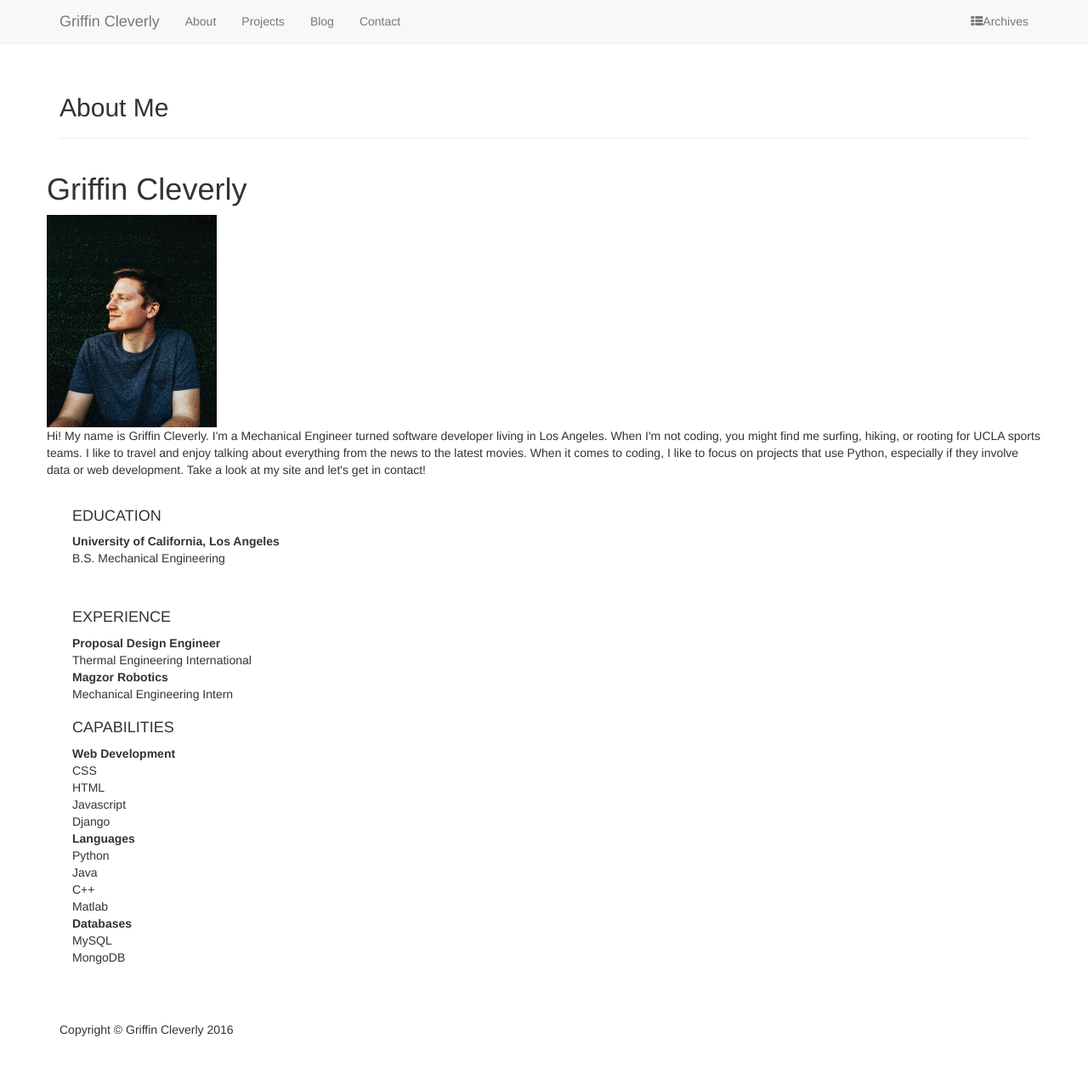
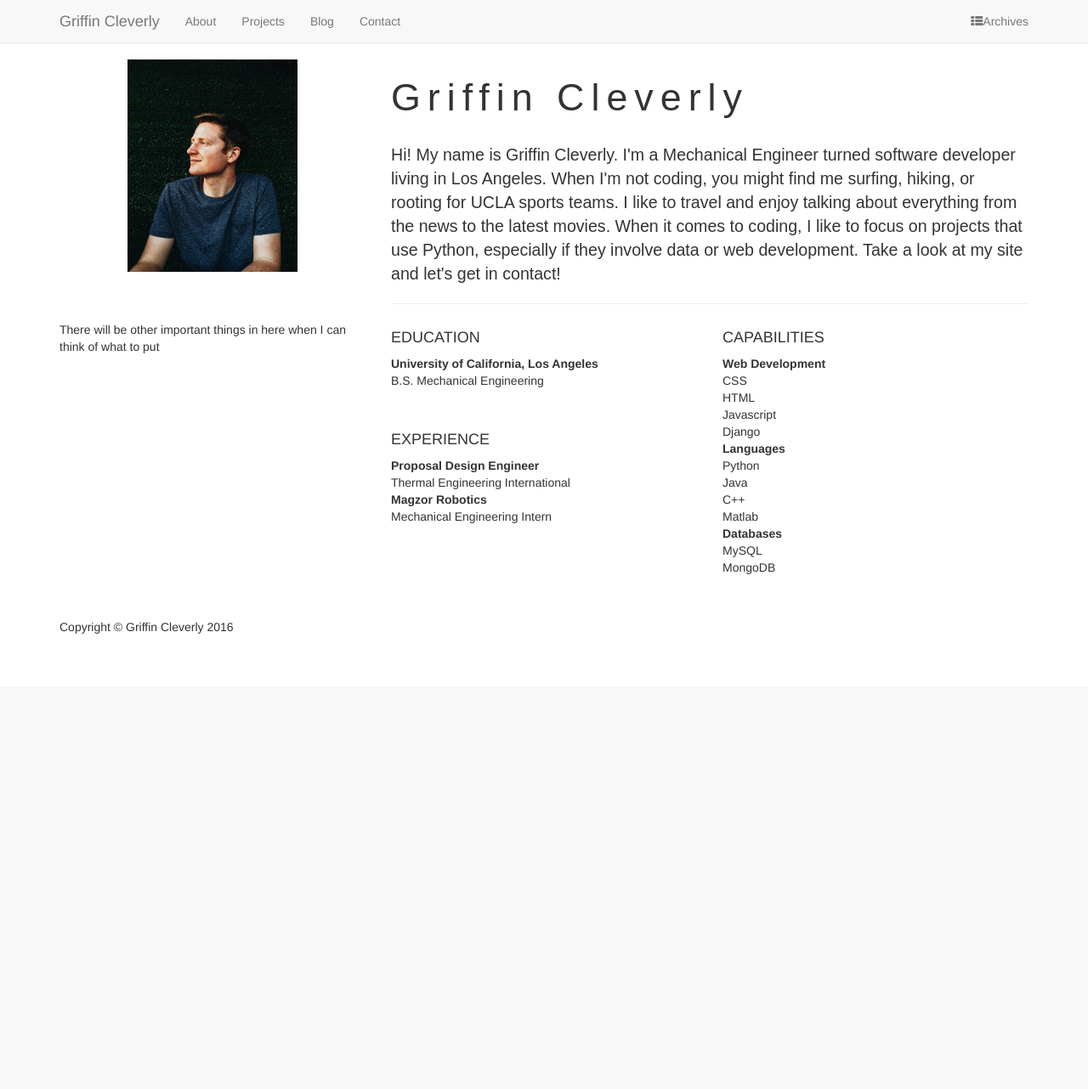
Before and after one commit to gcleverly/my-blog, a Django app: page /about_me in a window 1280 px wide. Shown: the whole page at 85% size. After the commit the page ends 746 px from the top, so only its background shows below. Run offline with Django 3.2, Linux system fonts and the light colour scheme; some libraries are stand-ins or nearby versions.

Commit message:
about me features improved layout blog posts are more functional

```diff
--- a/assets/css/blog-post.css
+++ b/assets/css/blog-post.css
@@ -35,3 +35,22 @@ footer {
     letter-spacing: 8px;
     color: WHITE;
 }
+.social-icon {
+  width: 20px;
+  height: 20px;
+  margin: 0 5px;
+  color: #777;
+}
+.aboutme {
+    font-family: 'PONTIAC_BLACK', sans-serif;
+    font-size: 3.2em;
+    letter-spacing: 8px;
+}
+.aboutm {
+    font-family: 'PONTIAC_BLACK', sans-serif;
+    font-size: 1.4em;
+    letter-spacing: 0px;
+}
+.aboutpic {
+    vertical-align:middle;
+}
--- a/blog/models.py
+++ b/blog/models.py
@@ -53,6 +53,9 @@ class Post(models.Model):
         self.published_date = timezone.now()
         self.save()
 
+    def get_absolute_url(self):
+        return "/blog/{}".format(self.id)
+
     def __str__(self):
         return self.title
 
--- a/blog/urls.py
+++ b/blog/urls.py
@@ -3,6 +3,9 @@ from . import views
 
 urlpatterns = [
 	url(r'^$',views.post_list, name="list"),
-	url(r'(?P<pk>\d+)/$',views.post_detail,name='detail')
+    url(r'^create/$', views.post_create),
+    url(r'(?P<pk>\d+)/$', views.post_detail, name='detail'),
+    url(r'(?P<pk>\d+)/edit/$', views.post_update,name="update"),
+    url(r'^delete/$', views.post_delete)
 	#url(r'^posts/',views.post_list,name="posts") , #posts/
 ]
--- a/mysite/settings.py
+++ b/mysite/settings.py
@@ -24,7 +24,7 @@ print("base dir path", BASE_DIR)
 SECRET_KEY = '2g*29+j4asly^3r(fh$vnw*0imo1o&8hqvpl-(wrgroc2$6my3'
 
 # SECURITY WARNING: don't run with debug turned on in production!
-DEBUG = False
+DEBUG = True
 
 ALLOWED_HOSTS = ['gcleverly.pythonanywhere.com']
 
@@ -38,6 +38,9 @@ INSTALLED_APPS = [
     'django.contrib.sessions',
     'django.contrib.messages',
     'django.contrib.staticfiles',
+    #third party library
+    'pagedown',
+    #local apps
     'blog',
     'projects',
 ]
--- a/templates/about_me.html
+++ b/templates/about_me.html
@@ -5,27 +5,28 @@
 
 
 {% block content %}
-<header class='page-header'>
-<h2>About Me</h2>
-
-</header>
 
 
-<div class="row row-centered">
-	<h1 align>Griffin Cleverly</h1>
-	<div class="about col-centered">
-		<img src="{% static 'images/me.jpg' %}" ALT="ME" WIDTH=200 HEIGHT=250>
-		<p>
+
+<div class="row">
+    <div class="col-lg-4">
+        <img src="{% static 'images/me.jpg' %}" ALT="ME" WIDTH=200 HEIGHT=250 class="center-block">
+    </div>
+    <div class="col-lg-8">
+        <h1 class="aboutme">Griffin Cleverly</h1>
+        </br>
+        <p class="aboutm">
             Hi! My name is Griffin Cleverly. I'm a Mechanical Engineer turned software developer living in Los Angeles. When I'm not coding, you might find me surfing, hiking, or rooting for UCLA sports teams. I like to travel and enjoy talking about everything from the news to the
             latest movies. When it comes to coding, I like to focus on projects that use Python, especially if they involve data or web development.
             Take a look at my site and let's get in contact!
         </p>
+        <hr>
     </div>
+    <div class="col-lg-4 col-md-4 col-sm-4 col-xs-12">
+        There will be other important things in here when I can think of what to put
+
     </div>
-
-
-<div class="modal-body">
-  <div class="block col-centered">
+    <div class="col-lg-4 col-md-4 col-sm-4 col-xs-12">
 
         <h4>EDUCATION</h4>
         <dl class="field">
@@ -41,7 +42,7 @@
             <dd>Mechanical Engineering Intern</dd>
         </dl>
     </div>
-  <div class="block col-centered">
+    <div class="col-lg-4 col-md-4 col-sm-4 col-xs-12">
 
         <h4>CAPABILITIES</h4>
         <dt>Web Development</dt>
@@ -58,6 +59,6 @@
         <dd>MySQL<dd>
         <dd>MongoDB<dd>
     </div>
+
 </div>
-
 {% endblock content %}
--- a/templates/layout.html
+++ b/templates/layout.html
@@ -27,7 +27,7 @@
     <script src="https://oss.maxcdn.com/libs/html5shiv/3.7.0/html5shiv.js"></script>
     <script src="https://oss.maxcdn.com/libs/respond.js/1.4.2/respond.min.js"></script>
     <![endif]-->
-
+    {% block head_extra %} {% endblock head_extra %}
 </head>
 <body>
 <nav class="navbar navbar-default navbar-fixed-top" role="navigation">
```
Also changed, not shown: blog/forms.py (added, +20 -0 lines), blog/templates/blog/post_detail.html (+24 -20 lines), blog/templates/blog/post_form.html (added, +17 -0 lines), blog/views.py (+34 -0 lines), templates/contact.html (+13 -5 lines), assets/images/GitHub-Mark.png (added), assets/images/codewars.jpeg (added), assets/images/facebook-wrap.png (added), assets/images/linkedin-512.png (added), assets/images/linkedin-icon.png (added), assets/images/mail.png (added), assets/images/twitter-wrap.png (added). Lines whose indentation alone changed are shown as unchanged.
